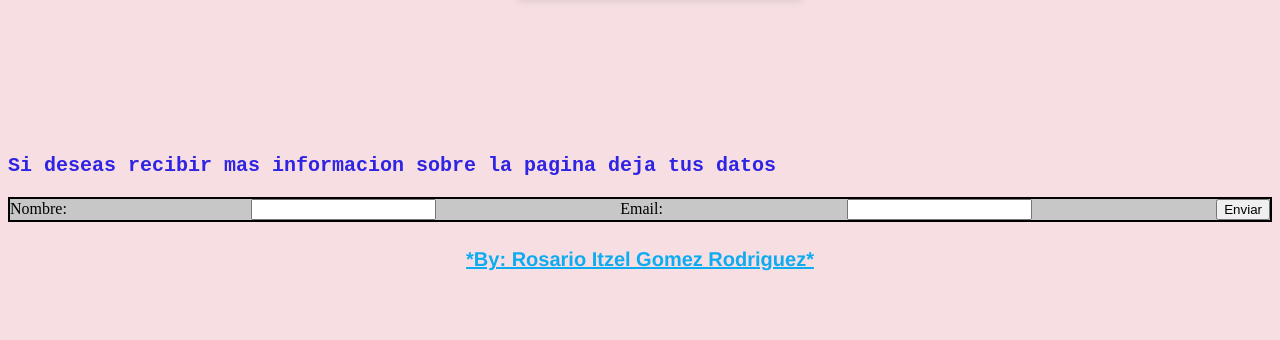
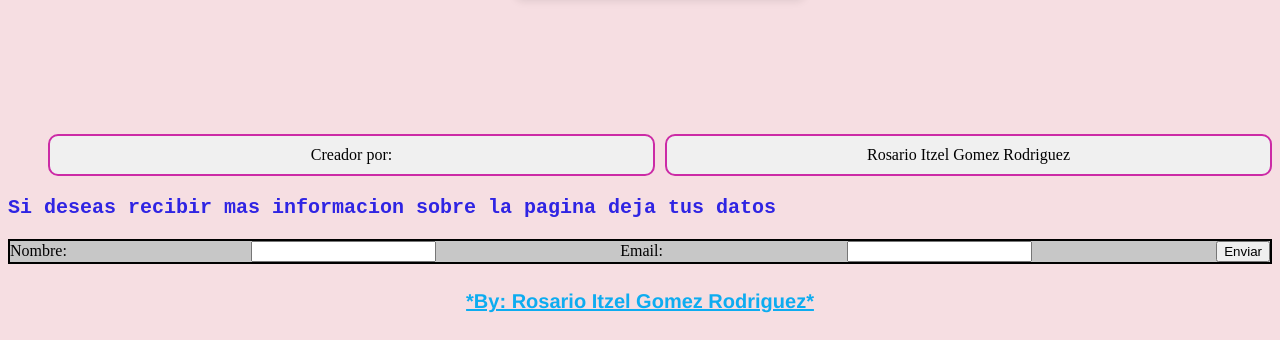
Before and after one commit to Itzy07/PROYECTO-BECALOS, a plain HTML site: page index.html in a window 1280 px wide. Shown: the part 2404-2744 px from the top of the page. Before the commit the page ends 2702 px from the top, so only its background shows below. Drawn offline with Linux system fonts and the light colour scheme.

Commit message:
se agrego gri y gap

```diff
--- a/index.html
+++ b/index.html
@@ -48,6 +48,13 @@
         </div>
         </div>
 
+         <div class="gallery-container">
+          <div class="gallery-item">Creador por: </div>
+          <div class="gallery-item">Rosario Itzel Gomez Rodriguez</div>
+
+
+        </div>
+
     </ul>
 
     <h3 id="fuente">Si deseas recibir mas informacion sobre la pagina deja tus datos</h3>
--- a/paginas/style.css
+++ b/paginas/style.css
@@ -26,6 +26,26 @@ body {
    transition: 0.3s; /* Suavizar la transición del hover */
 
 }
+.gallery-container {
+
+   display: grid;
+   grid-template-columns: repeat(2, 2fr);
+   gap: 10px;
+
+
+}
+
+.gallery-item {
+
+   background-color: #f0f0f0;
+   padding: 10px;
+   text-align: center;
+   border-radius: 10px;
+   border: 2px solid rgb(204, 43, 166);
+
+
+}
+
 .fixed-menu {
     position: fixed;
     top: 0;
@@ -129,7 +149,7 @@ body {
    background-color: #4caf50; /* Verde para el botón */
    color: white;
    border: none;
-   padding: 0.5em 1em;
+   padding:0;
    cursor: pointer;
 
 }
@@ -139,6 +159,7 @@ body {
   background-color: #45a049; /* Efecto al pasar el ratón sobre el botón */
 
 }
+
 @media (min-width: 300px) and (max-width: 600px) {
    .body{
     background-color: rgb(28, 27, 28);
```
